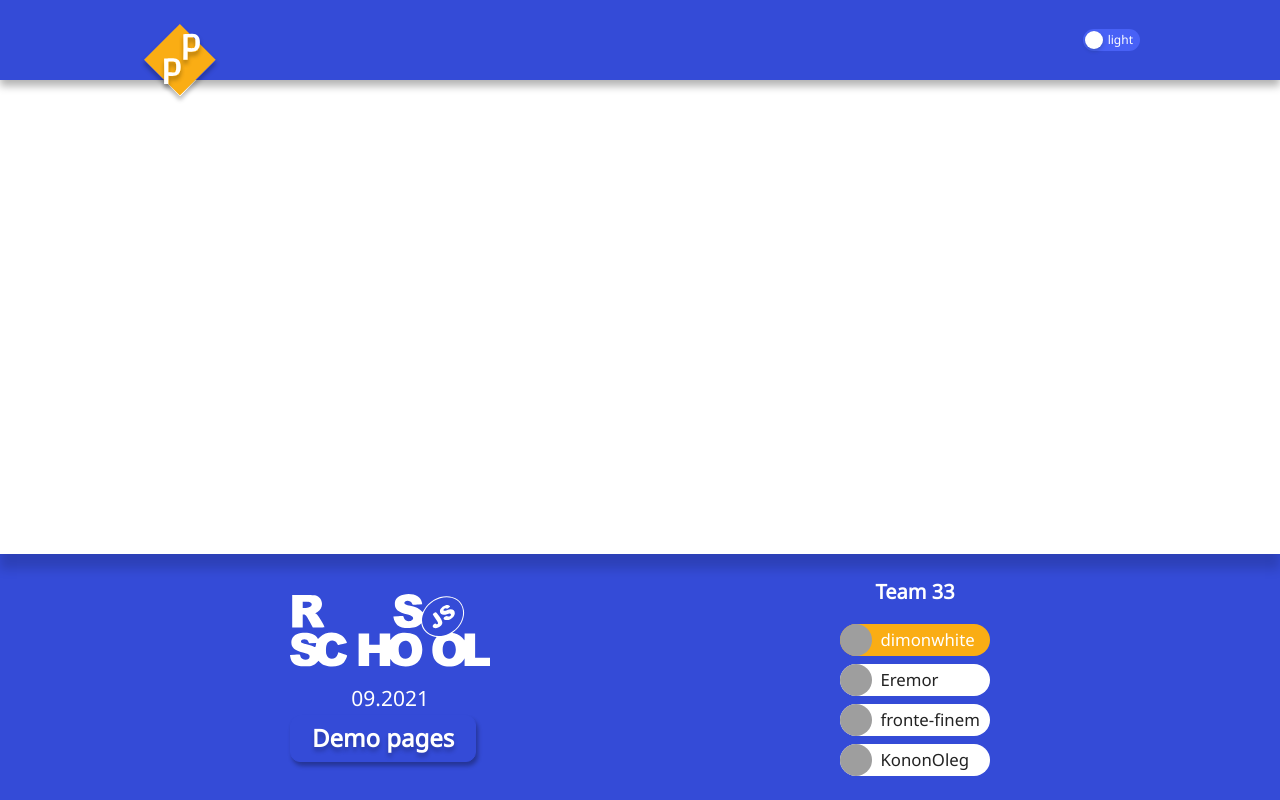
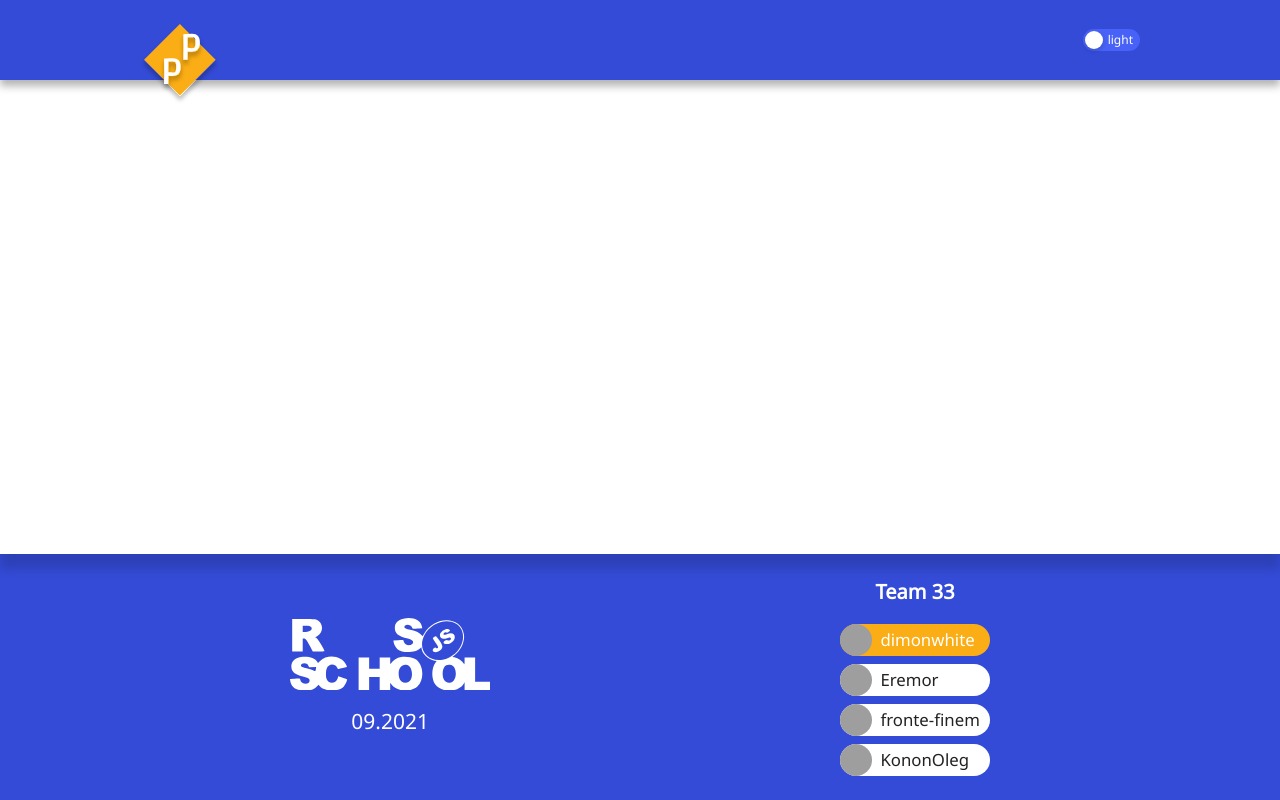
Before and after one commit to fronte-finem/RSS_React-2021Q3_Team-33_Pointing-Poker, a React (Vite) app: page /demo in a window 1280 px wide. Built offline with nearby package versions, Linux system fonts and the light colour scheme; grey boxes are pictures that could not be loaded.

Commit message:
fix: remove demo-navigation

```diff
--- a/client/src/components/app/footer/footer.tsx
+++ b/client/src/components/app/footer/footer.tsx
@@ -1,8 +1,6 @@
 import React from 'react';
-import { Avatar, Dropdown, Space, Tooltip } from 'antd';
+import { Avatar, Space, Tooltip } from 'antd';
 import { RssLogo } from '@client/components/app/footer/rss-svg';
-import { NavMenu } from '@client/components/app/nav-menu/nav-menu';
-import { Button } from '@client/components/shared/button/button';
 import { getAvatar, getGithub, links, RSS_LINK } from './footer.config';
 import {
   LinkCard,
@@ -22,12 +20,6 @@ export const Footer = () => (
           <RssLogo width={200} height={100} fill="currentColor" />
         </LogoLink>
         <StyledTime dateTime="2021-09">09.2021</StyledTime>
-        <Dropdown
-          overlay={<NavMenu />}
-          placement="bottomCenter"
-          trigger={['click']}>
-          <Button>Demo pages</Button>
-        </Dropdown>
       </StyledSection>
       <StyledSection>
         <Space direction="vertical">
```
